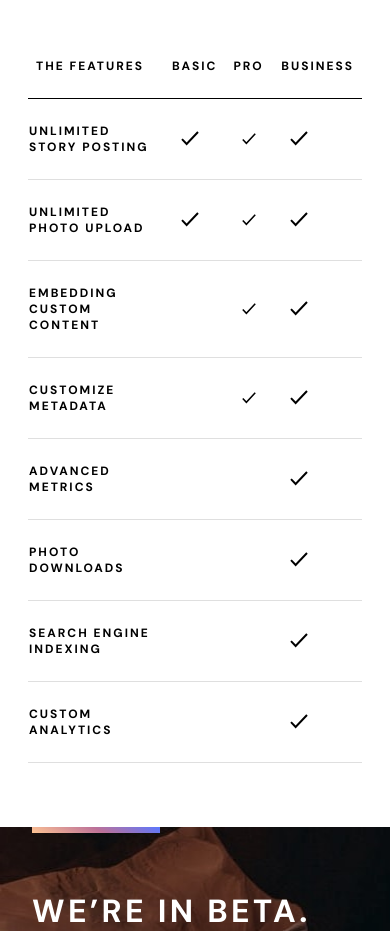
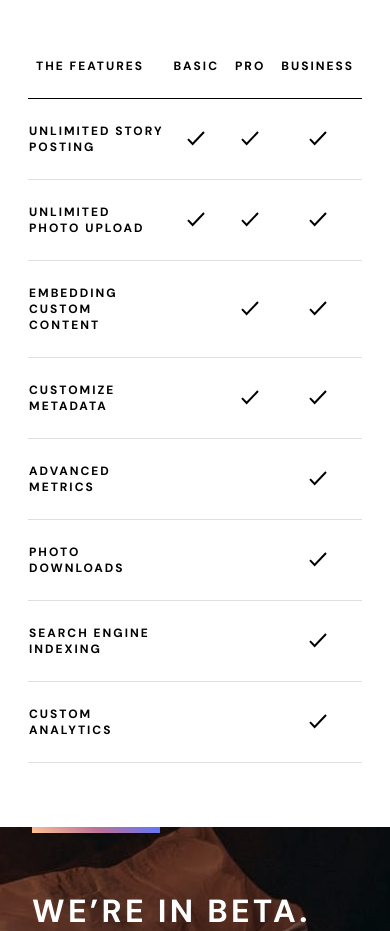
Before and after one commit to arpit8392/fem-challenge-38-photosnap-multi-page-website, a Next.js app: page /pricing in a window 390 px wide. Shown: the part 820-1751 px from the top of the page. Built offline with nearby package versions, Linux system fonts and the light colour scheme.

Commit message:
Fix table spacing

```diff
--- a/components/PricingComparison.tsx
+++ b/components/PricingComparison.tsx
@@ -20,7 +20,7 @@ const PricingComparison = () => {
 								<th
 									key={index}
 									scope='col'
-									className='py-6 text-left text-xs font-bold uppercase tracking-[2px] px-2'>
+									className='px-2 py-6 text-left text-xs font-bold uppercase tracking-[2px]'>
 									{item}
 								</th>
 							))}
@@ -35,11 +35,13 @@ const PricingComparison = () => {
 								{Object.entries(feature.tiers).map((tier, index) => (
 									<td key={index}>
 										{tier[1] && (
-											<Image
-												src={Tick}
-												alt=''
-												className='w-auto object-contain px-4'
-											/>
+											<div className='flex items-center justify-center md:justify-normal'>
+												<Image
+													src={Tick}
+													alt=''
+													className='w-auto object-contain md:px-4'
+												/>
+											</div>
 										)}
 									</td>
 								))}
```
